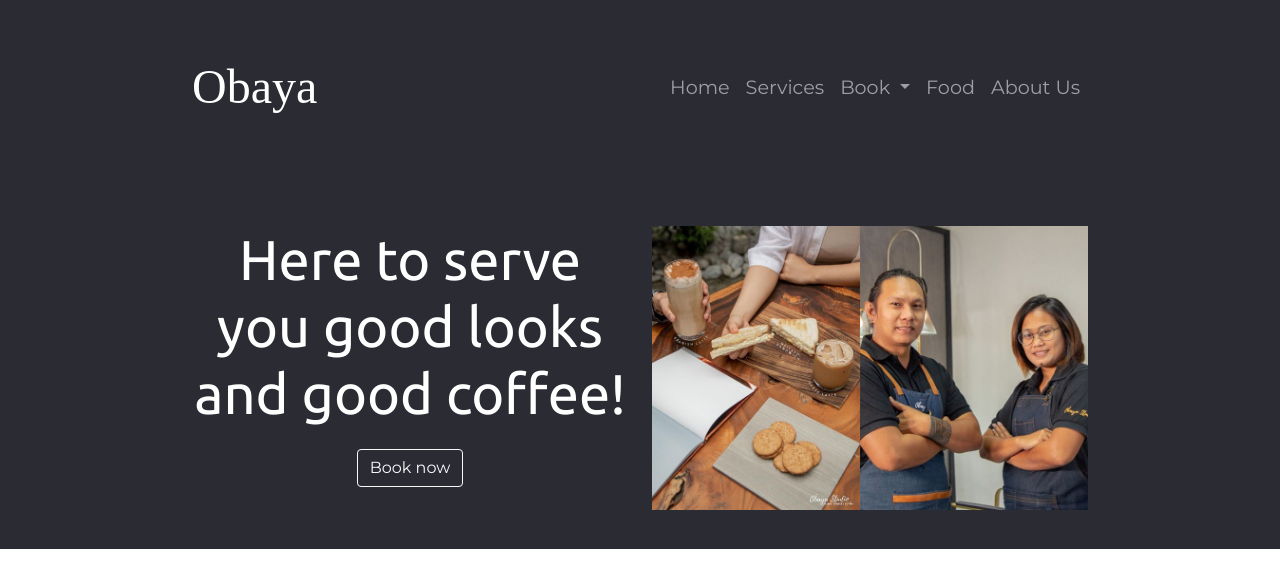
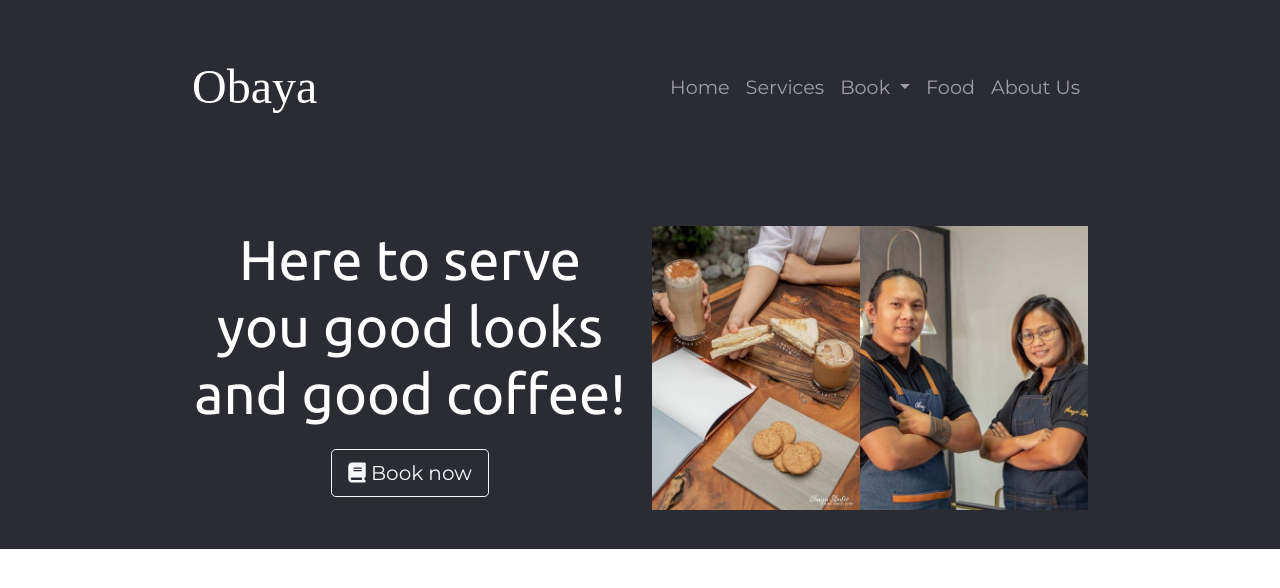
Before and after one commit to cisjacob/Obaya-Website, a plain HTML site: page index.html in a window 1280 px wide. Drawn offline with nearby package versions, Linux system fonts and the light colour scheme; a web font is replaced by a local one.

Commit message:
Update index.html

```diff
--- a/index.html
+++ b/index.html
@@ -70,7 +70,7 @@
         <div class="row marginTop">
             <div class="col-lg-6">
                 <h2 class="firstPageText">Here to serve you good looks and good coffee!</h1>
-                <button type="button" class="btn btn-outline-light myButton">Book now</button>
+                <button type="button" class="btn btn-outline-light btn-lg myButton"><i class="fas fa-book"></i> Book now</button>
             </div>
             <div class="col-lg-6">
                 <img class="titlePic" src="images/titlepic.jpg" alt="">
```
